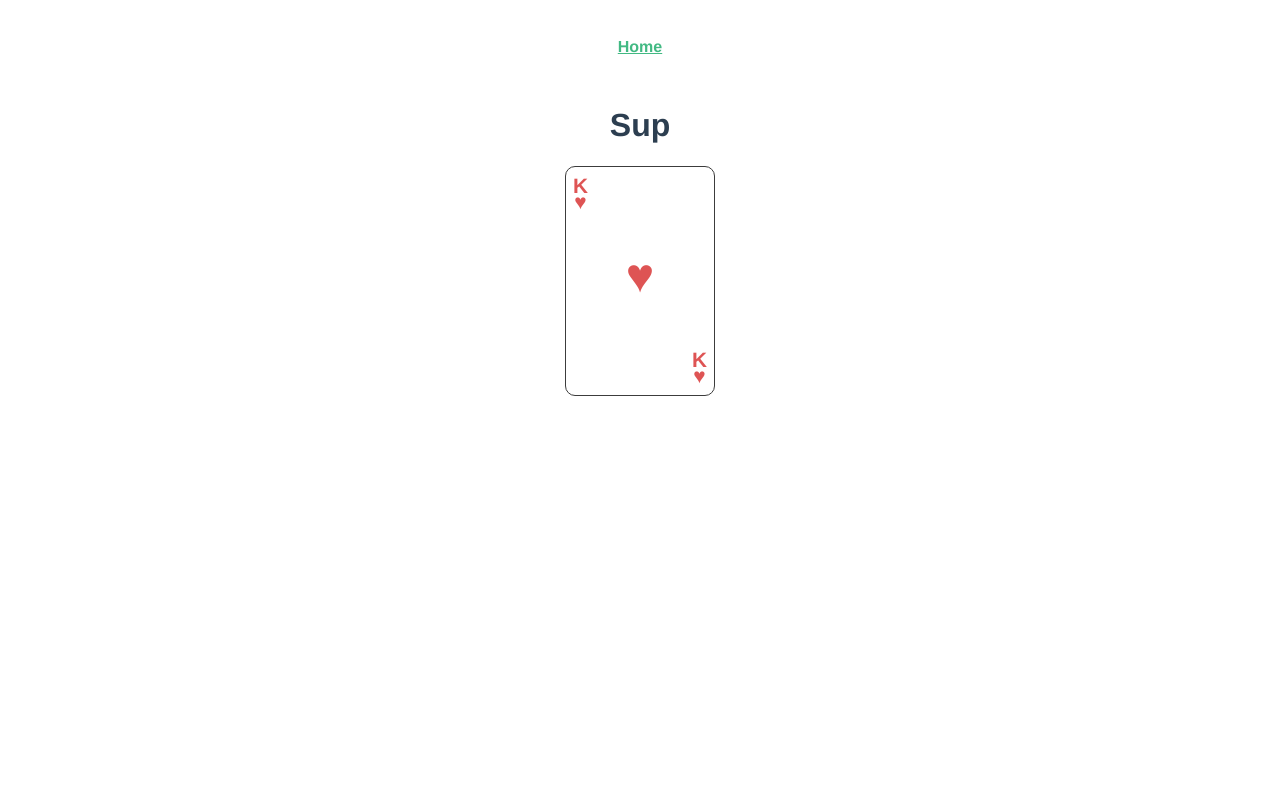
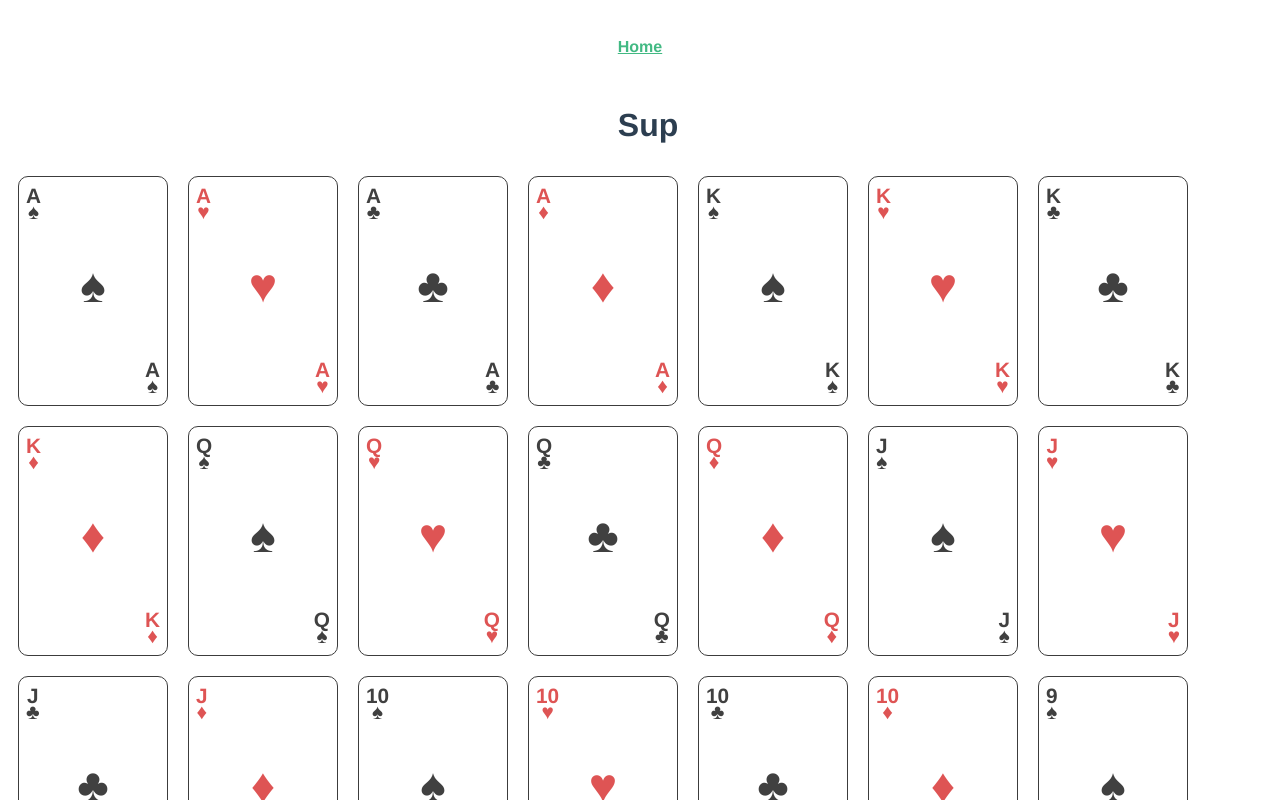
Before and after one commit to lukasasorensen/vue-card-games, a Vue app: page /#/ in a window 1280 px wide. Shown: the top 800 px of the page. Built offline with nearby package versions, Linux system fonts and the light colour scheme.

Commit message:
create deck factory

```diff
--- a/src/constants/card.constants.js
+++ b/src/constants/card.constants.js
@@ -16,8 +16,8 @@ export const Faces = {
 };
 
 export const Suits = {
+	SPADES: 'spades',
 	HEARTS: 'hearts',
 	CLUBS: 'clubs',
-	SPADES: 'spades',
   DIAMONDS: 'diamonds'
 };
--- /dev/null
+++ b/src/factories/deck.factory.js
@@ -0,0 +1,36 @@
+import { Faces, Suits } from "../constants/card.constants";
+import Card from "../interfaces/card.interface";
+import Deck from "../interfaces/deck.interface";
+
+export default class DeckFactory {
+
+  generateStandardDeckNoJokers() {
+    var faces = [
+      Faces.ACE,
+      Faces.KING,
+      Faces.QUEEN,
+      Faces.JACK,
+      Faces.TEN,
+      Faces.NINE,
+      Faces.EIGHT,
+      Faces.SEVEN,
+      Faces.SIX,
+      Faces.FIVE,
+      Faces.FOUR,
+      Faces.THREE,
+      Faces.TWO
+    ];
+
+    var deck = new Deck();
+
+    faces.forEach(face => {
+      Object.keys(Suits).forEach(key => {
+        deck.addCard(
+          new Card(Suits[key], face)
+        )
+      })
+    })
+
+    return deck;
+  }
+}
--- a/src/interfaces/card.interface.js
+++ b/src/interfaces/card.interface.js
@@ -1,8 +1,7 @@
 export default class Card {
-	constructor(suit, face, value) {
+	constructor(suit, face) {
 		this._suit = suit;
 		this._face = face;
-		this._value = value;
 		this._isFaceUp = true;
 	}
 
@@ -38,6 +37,9 @@ export default class Card {
 	}
 
 	get faceShort() {
+		if (!isNaN(parseInt(this._face))) {
+			return this._face;
+		}
 		return this._face.slice(0, 1).toUpperCase();
 	}
 
--- a/src/interfaces/deck.interface.js
+++ b/src/interfaces/deck.interface.js
@@ -11,7 +11,7 @@ export default class Deck {
   }
 
   addCard(card) {
-    if (!card instanceof Card) {
+    if (!(card instanceof Card)) {
       throw new Error("must be instance of Card");
     }
 
--- a/src/views/Home.vue
+++ b/src/views/Home.vue
@@ -1,14 +1,20 @@
 <template>
   <div class="home">
     <h1>Sup</h1>
-    <Card :card="exampleCard" />
+    <div class="cards">
+      <div class="card-container" :key="index" v-for="(card, index) in this.deck.cards">
+        <Card :card="card" />
+      </div>
+    </div>
   </div>
 </template>
 
 <script>
 import Card from "../components/Card";
-import CardInterface from "../interfaces/card.interface";
-import { Faces, Suits } from "../constants/card.constants";
+import DeckFactory from "../factories/deck.factory";
+import Deck from '../interfaces/deck.interface';
+
+const deckFactory = new DeckFactory;
 
 export default {
   name: "Home",
@@ -17,8 +23,31 @@ export default {
   },
   data() {
     return {
-      exampleCard: new CardInterface(Suits.HEARTS, Faces.KING, 10)
+      deck: {
+        type: Deck
+      }
     }
+  },
+  mounted() {
+    this.deck = deckFactory.generateStandardDeckNoJokers();
   }
 };
 </script>
+
+<style lang="scss">
+.home {
+  width: 100vw;
+  text-align: center;
+
+  .cards {
+    display: inline-block;
+    .card-container {
+      position: relative;
+      display: inline-block;
+      float: left;
+      margin: 0;
+      padding: 10px;
+    }
+  }
+}
+</style>
```
Also changed, not shown: src/constants/deck.constants.js (added).
